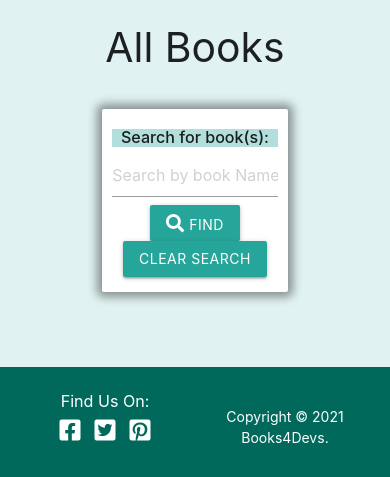
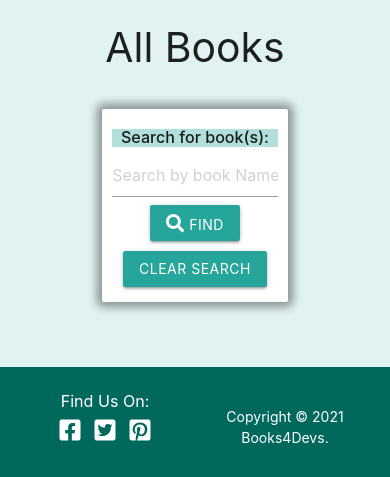
Before and after one commit to PhillyJB/Books4Devs, a Flask app: page /search in a window 390 px wide. Shown: the part 367-844 px from the top of the page. Run offline with Flask 2, Linux system fonts and the light colour scheme; data that the repository does not hold is empty; some libraries are stand-ins or nearby versions.

Commit message:
ammended margin on clear search button

```diff
--- a/static/css/styles.css
+++ b/static/css/styles.css
@@ -196,6 +196,13 @@ main {
   margin-bottom: 5px;
 }
 
+@media (max-width: 487.98px) {
+
+  button.clear-search-btn {
+    margin-top: 10px
+  }
+}
+
 /*------cards for books row and the columns------*/
 .book-section-row {
   display: flex;
--- a/templates/index.html
+++ b/templates/index.html
@@ -39,7 +39,7 @@
                         <div class="search-buttons">
                             <button class="btn" id="book_search" type="submit"><i class="fas fa-search"></i>
                                 Find</button>
-                            <a href="{{ url_for('index') }}" class="btn btn-primary">Clear Search</a>
+                            <button href="{{ url_for('index') }}" class="btn clear-search-btn">Clear Search</button>
                         </div>
                     </div>
                 </div>
```
